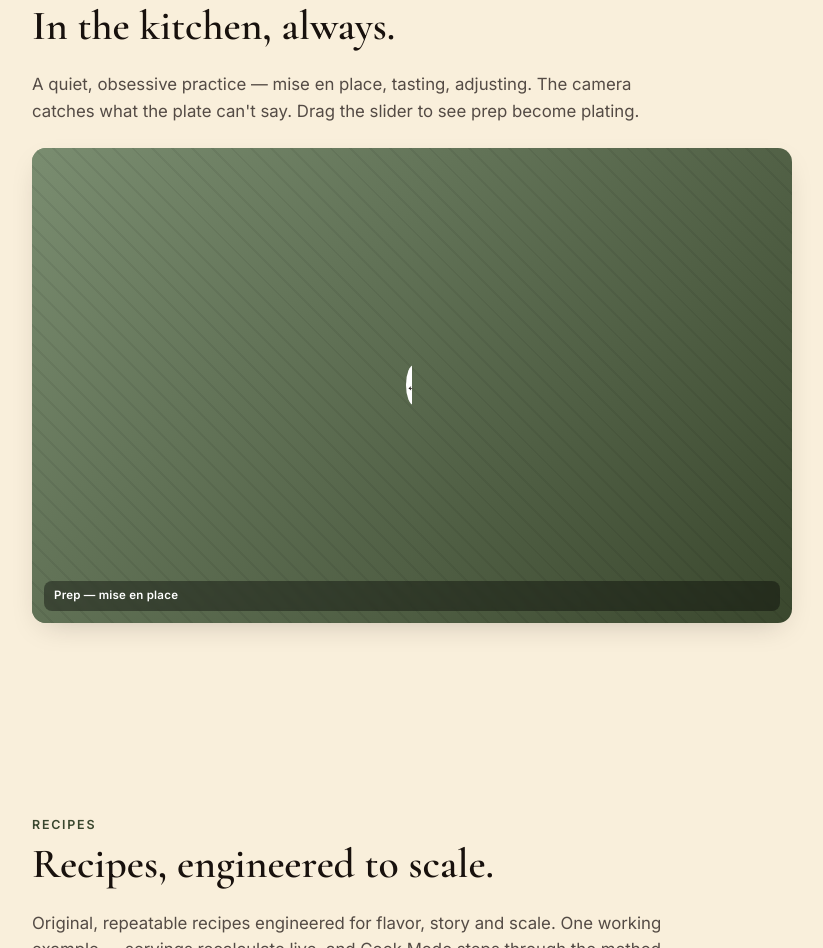
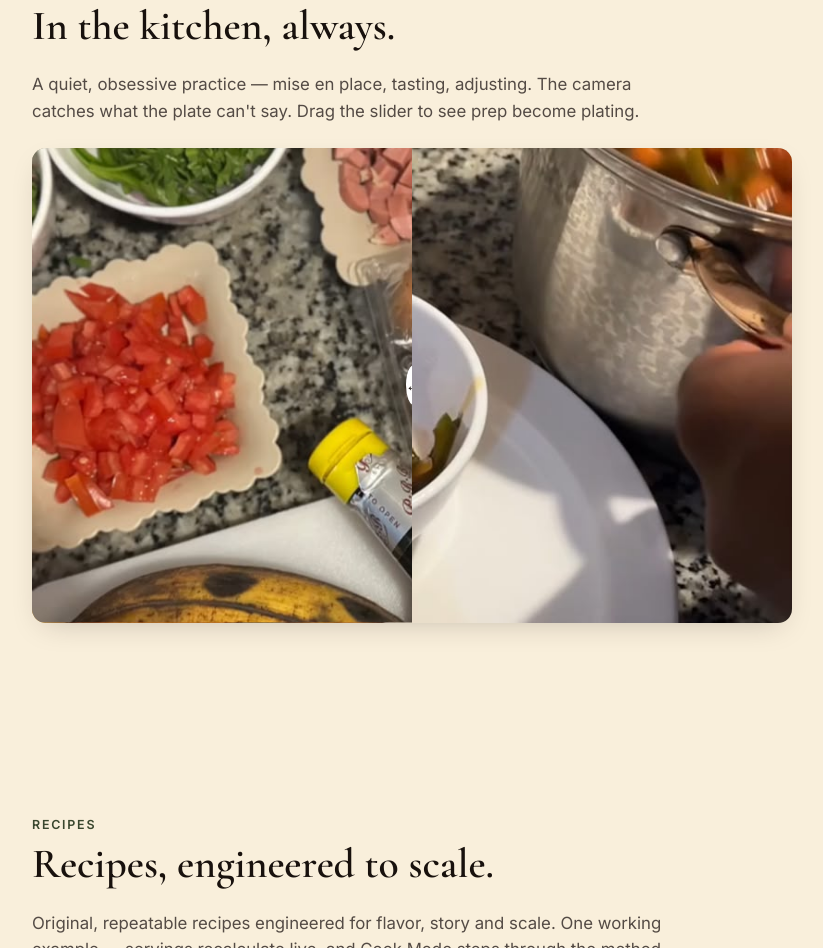
Before and after one commit to Mundiaa/Chef, a plain HTML site: page index.html in a window 1280 px wide. Shown: the part 3497-4445 px from the top of the page, without its empty margins (52-875 px from the left). Drawn offline with nearby package versions, Linux system fonts and the light colour scheme; a web font is replaced by a local one.

Commit message:
prep vs plating

```diff
--- a/index.html
+++ b/index.html
@@ -293,11 +293,13 @@
 
           <div class="compare" id="compare">
             <div
-              class="compare-after placeholder-img"
+              class="compare-after"
+              style="background-image: url('Assets/Plating.jpeg'); background-size: cover; background-position: center;"
               data-label="Plating — finished plate"
             ></div>
             <div
-              class="compare-before placeholder-img"
+              class="compare-before"
+              style="background-image: url('Assets/Prep.jpeg'); background-size: cover; background-position: center;"
               data-label="Prep — mise en place"
             >
               <div
```
